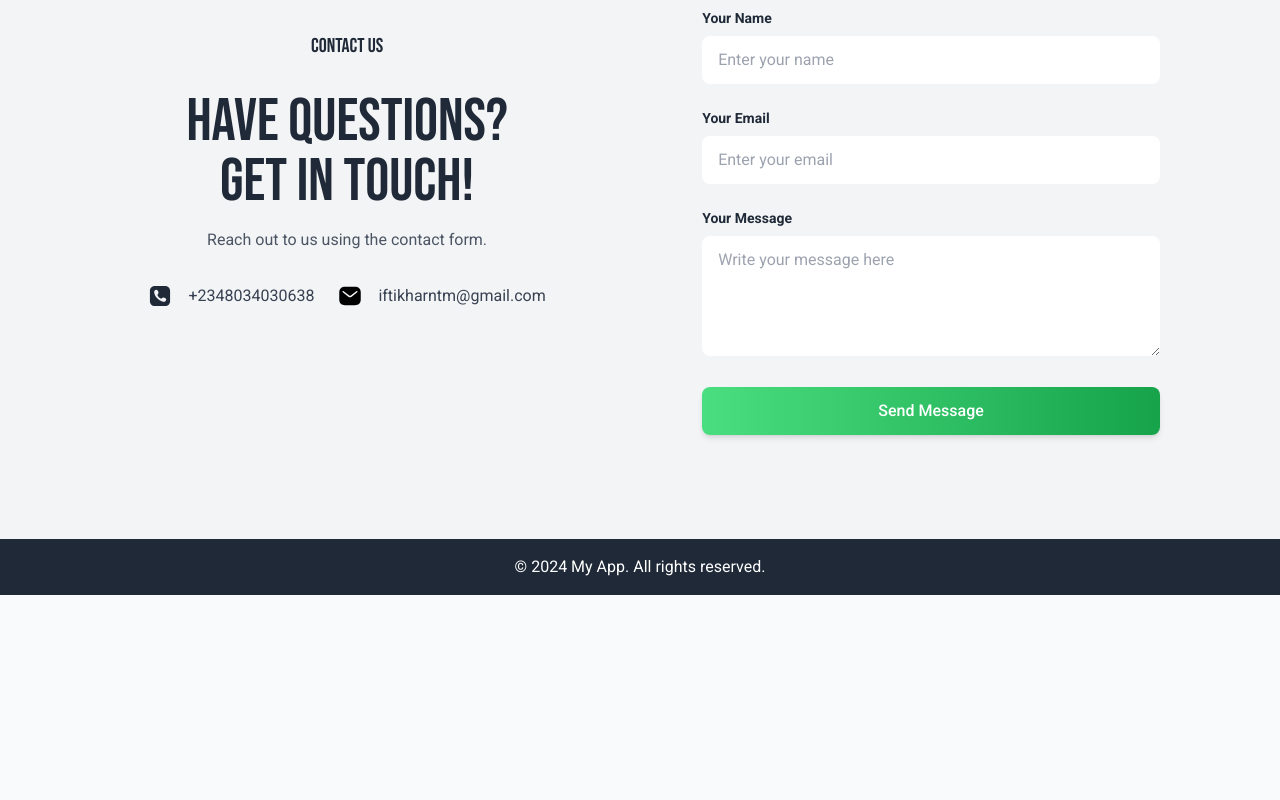
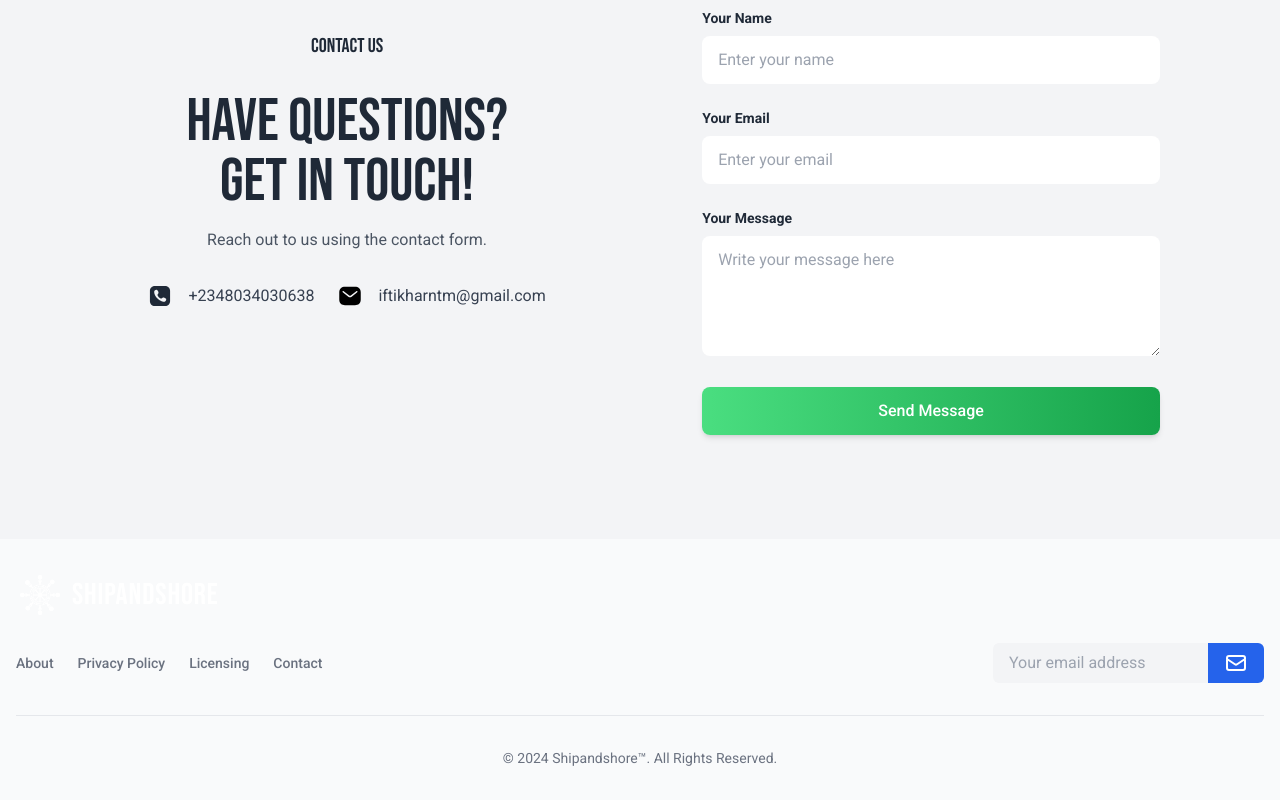
Before and after one commit to augustine-ugwu/ShipandshoreNewSite, a Next.js app: page / in a window 1280 px wide. Shown: the part 3204-4004 px from the top of the page. Before the commit the page ends 3799 px from the top, so only its background shows below. Built offline with nearby package versions, Linux system fonts and the light colour scheme.

Commit message:
Updated footer

```diff
--- a/package.json
+++ b/package.json
@@ -9,6 +9,7 @@
     "lint": "next lint"
   },
   "dependencies": {
+    "@heroicons/react": "v1",
     "next": "15.1.2",
     "react": "^19.0.0",
     "react-dom": "^19.0.0"
--- a/src/components/Footer.js
+++ b/src/components/Footer.js
@@ -1,8 +1,93 @@
 // src/components/Footer.js
+import { MailIcon, YoutubeIcon, InstagramIcon } from "@heroicons/react/outline";
+
 export default function Footer() {
   return (
-    <footer className="bg-gray-800 p-4 text-white text-center">
-      <p>© {new Date().getFullYear()} My App. All rights reserved.</p>
+    <footer className="dark:bg-gray-900">
+      <div className="w-full max-w-screen-xl p-4 mx-auto md:py-8">
+        <div className="sm:flex sm:items-center sm:justify-between">
+          {/* Logo */}
+          <a href="/">
+            <div className="text-lg tracking-wider flex items-center space-x-2">
+              <img
+                src="/assets/logo.png"
+                className="h-12 w-auto"
+                alt="Ship and Shore Logo"
+              />
+              <span className="font-bebas-neue md:text-3xl text-white">
+                Shipandshore
+              </span>
+            </div>
+          </a>
+
+          {/* Social Media Icons */}
+          <div className="flex space-x-4">
+            <a
+              href="https://twitter.com/yourprofile"
+              className="text-gray-500 hover:text-gray-700 dark:hover:text-white"></a>
+            <a
+              href="https://youtube.com/yourprofile"
+              className="text-gray-500 hover:text-gray-700 dark:hover:text-white"></a>
+            <a
+              href="https://instagram.com/yourprofile"
+              className="text-gray-500 hover:text-gray-700 dark:hover:text-white"></a>
+          </div>
+        </div>
+
+        {/* Links Section */}
+        <div className="mt-6 sm:flex sm:items-center sm:justify-between">
+          <ul className="flex flex-wrap items-center mb-6 text-sm font-medium text-gray-500 sm:mb-0 dark:text-gray-400">
+            <li>
+              <a href="/about" className="hover:underline me-4 md:me-6">
+                About
+              </a>
+            </li>
+            <li>
+              <a
+                href="/privacy-policy"
+                className="hover:underline me-4 md:me-6">
+                Privacy Policy
+              </a>
+            </li>
+            <li>
+              <a href="/licensing" className="hover:underline me-4 md:me-6">
+                Licensing
+              </a>
+            </li>
+            <li>
+              <a href="/contact" className="hover:underline">
+                Contact
+              </a>
+            </li>
+          </ul>
+
+          {/* Subscribe Section */}
+          <div className="flex items-center mt-6 sm:mt-0">
+            <input
+              type="email"
+              placeholder="Your email address"
+              className="px-4 py-2 rounded-l-md bg-gray-100 dark:bg-gray-700 text-gray-800 dark:text-white"
+            />
+            <button
+              className="bg-blue-600 text-white px-4 py-2 rounded-r-md hover:bg-blue-700"
+              aria-label="Subscribe">
+              <MailIcon className="h-6 w-6" />
+            </button>
+          </div>
+        </div>
+
+        {/* Horizontal Divider */}
+        <hr className="my-6 border-gray-200 sm:mx-auto dark:border-gray-700 lg:my-8" />
+
+        {/* Footer Copyright Section */}
+        <span className="block text-sm text-gray-500 sm:text-center dark:text-gray-400">
+          © {new Date().getFullYear()}{" "}
+          <a href="https://yourwebsite.com" className="hover:underline">
+            Shipandshore™
+          </a>
+          . All Rights Reserved.
+        </span>
+      </div>
     </footer>
   );
 }
```
Also changed, not shown: 1 other file (tests, documents, lock files or other folders).
